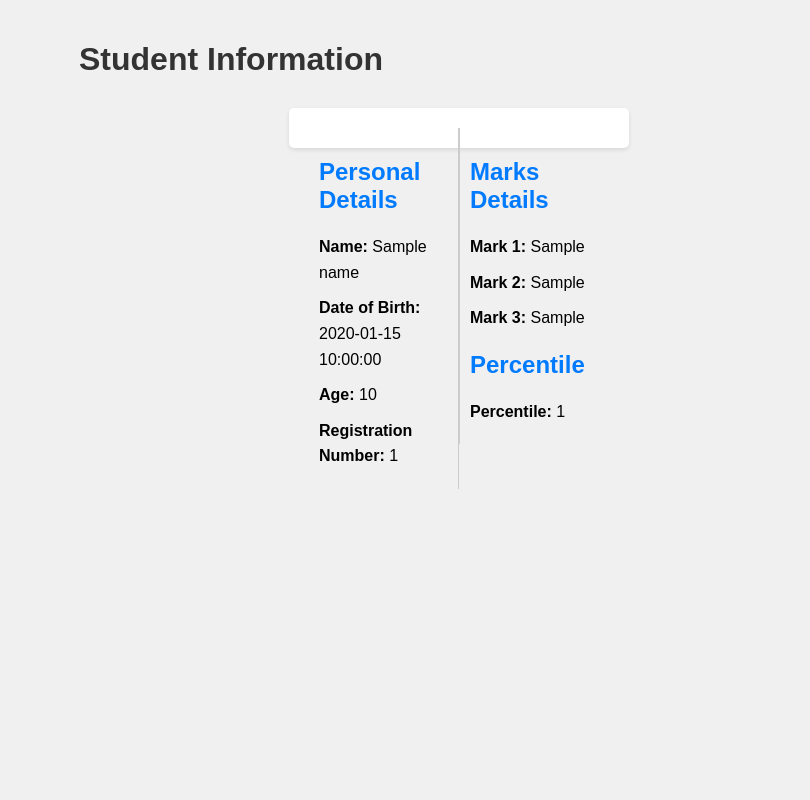
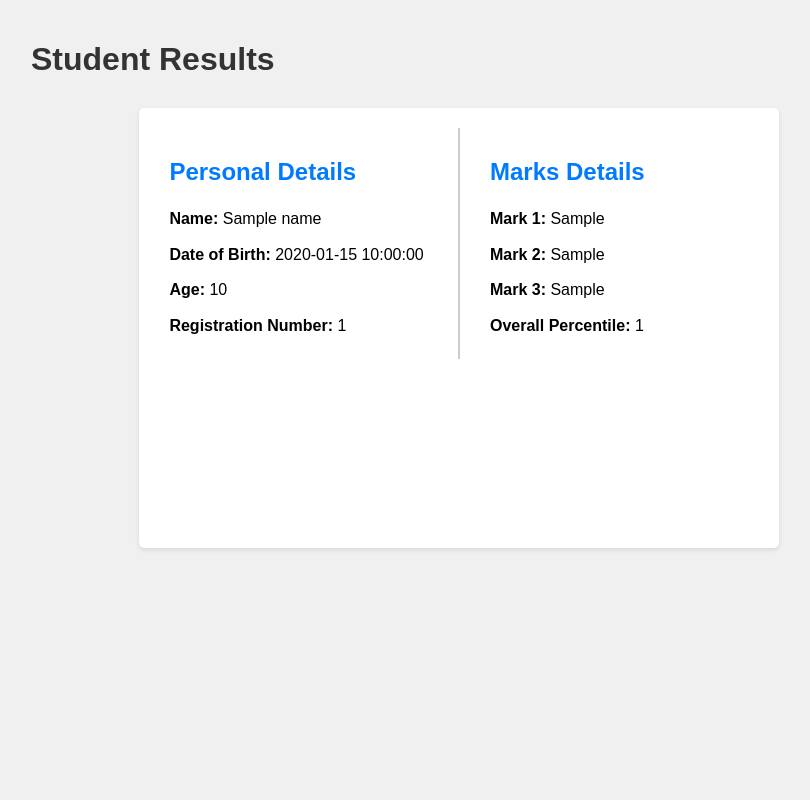
Before and after one commit to Anishv004/IGCAR_Internship-materials, a PHP site: template views/display.php in a window 1280 px wide. Shown: the top 800 px of the page, without its empty margins (181-991 px from the left). Before the commit the page ends 489 px from the top, so only its background shows below. Run offline with PHP 8.4, Linux system fonts and the light colour scheme; the template is opened without the code that fills it: most values are stand-ins (such as "Sample title", 1, 10 or a date in 2020); a map, chart or similar area stays blank.

Commit message:
Student data visualise

```diff
--- a/css/style.css
+++ b/css/style.css
@@ -12,7 +12,7 @@ h1 {
 
 /* Form Styles */
 form {
-    width: 300px;
+    width: 50%;
     margin: 0 auto;
     padding: 20px;
     background-color: #fff;
@@ -28,11 +28,11 @@ label {
 input[type="text"],
 input[type="date"],
 input[type="number"] {
-    width: 100%;
+    width: 97%;
     padding: 10px;
     margin-bottom: 15px;
     border: 1px solid #ccc;
-    border-radius: 3px;
+    border-radius: 5px;
 }
 
 button[type="submit"] {
@@ -43,15 +43,22 @@ button[type="submit"] {
     border-radius: 3px;
     cursor: pointer;
 }
-
+.container {
+    width: 70%;
+    height:100vh;
+    margin: 0 auto;
+    padding: 20px;
+    box-sizing: border-box;
+}
 /* Student Info Styles */
 .student-info {
-    width: 300px;
+    width: 70%;
     margin: 0 auto;
     padding: 20px;
     background-color: #fff;
     border-radius: 5px;
     box-shadow: 0px 2px 4px rgba(0, 0, 0, 0.1);
+    height: fit-content;
 }
 
 .student-info p {
@@ -65,12 +72,7 @@ body {
     padding: 0;
 }
 
-.container {
-    max-width: 800px;
-    margin: 0 auto;
-    padding: 20px;
-    box-sizing: border-box;
-}
+
 
 h1 {
     color: #333;
@@ -83,6 +85,7 @@ h1 {
     box-shadow: 0px 2px 4px rgba(0, 0, 0, 0.1);
     padding: 20px;
     margin-top: 30px;
+    height: 50vh;
 }
 
 .student-info h2 {
@@ -99,6 +102,8 @@ h1 {
     float: left;
     box-sizing: border-box;
     padding: 10px;
+    height: fit-content;
+    text-align: justify;
 }
 
 .left-column {
@@ -107,4 +112,16 @@ h1 {
 
 .right-column {
     border-left: 1px solid #ccc;
+    padding-left: 5%;
 }
+/* .bar-graph {
+    width: 100%;
+    height: 300px;
+    margin-top: 20px;
+    position: relative;
+} */
+#marksChart {
+    width: 90vw;
+    height: 300px; /* Adjust the height as needed */
+    margin-top: 20px;
+}
--- a/views/display.php
+++ b/views/display.php
@@ -7,7 +7,7 @@
 </head>
 <body>
     <div class="container">
-        <h1>Student Information</h1>
+        <h1>Student Results</h1>
         <div class="student-info">
             <div class="left-column">
                 <h2>Personal Details</h2>
@@ -21,11 +21,12 @@
                 <p><strong>Mark 1:</strong> <?php echo $mark1; ?></p>
                 <p><strong>Mark 2:</strong> <?php echo $mark2; ?></p>
                 <p><strong>Mark 3:</strong> <?php echo $mark3; ?></p>
-                <h2>Percentile</h2>
-                <p><strong>Percentile:</strong> <?php echo $percentile; ?></p>
+                <!-- <h2>Percentile</h2> -->
+                <p><strong>Overall Percentile:</strong> <?php echo $percentile; ?></p>
             </div>
         </div>
     </div>
+    <div id="bar-graph">
     <canvas id="marksChart"></canvas>
     <script>
     var marksChart = new Chart(document.getElementById("marksChart"), {
@@ -62,5 +63,6 @@
         }
     });
 </script>
+    </div>
 </body>
 </html>
```
